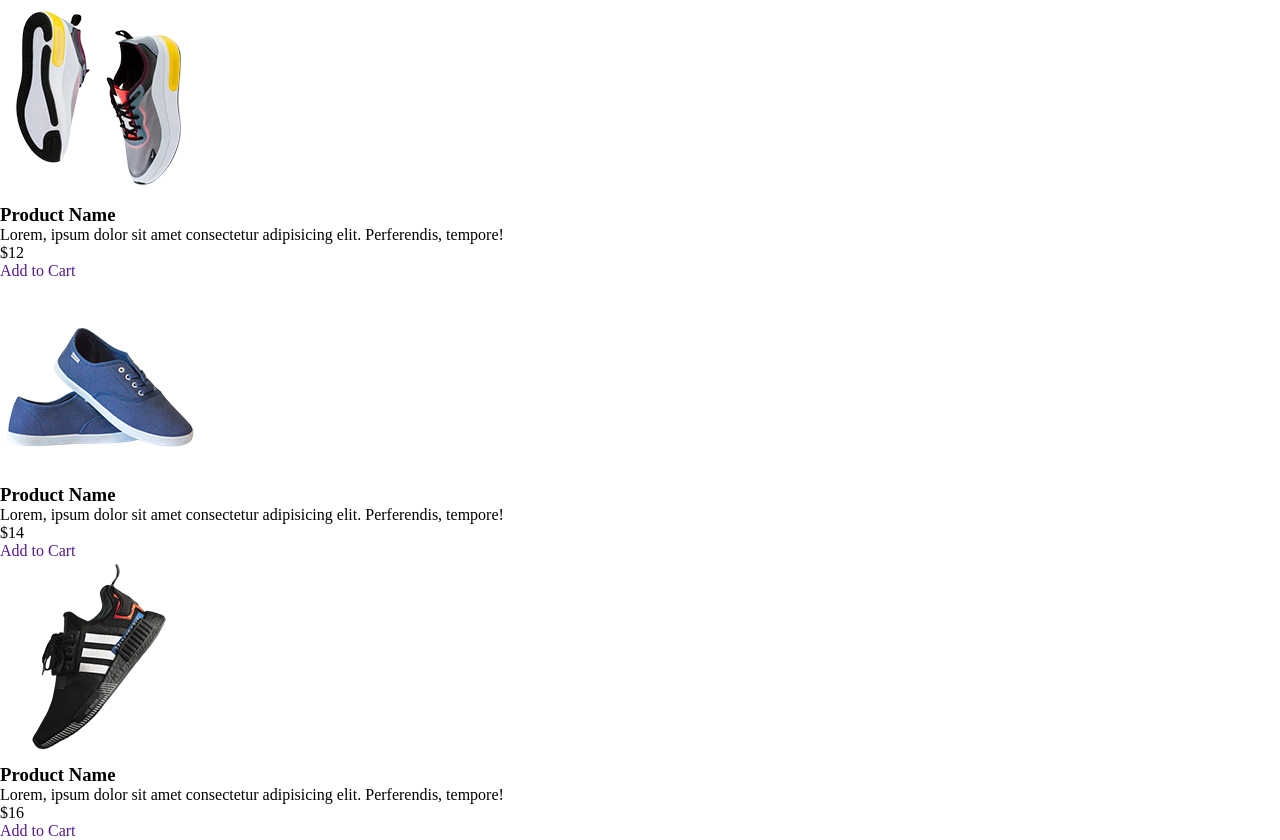
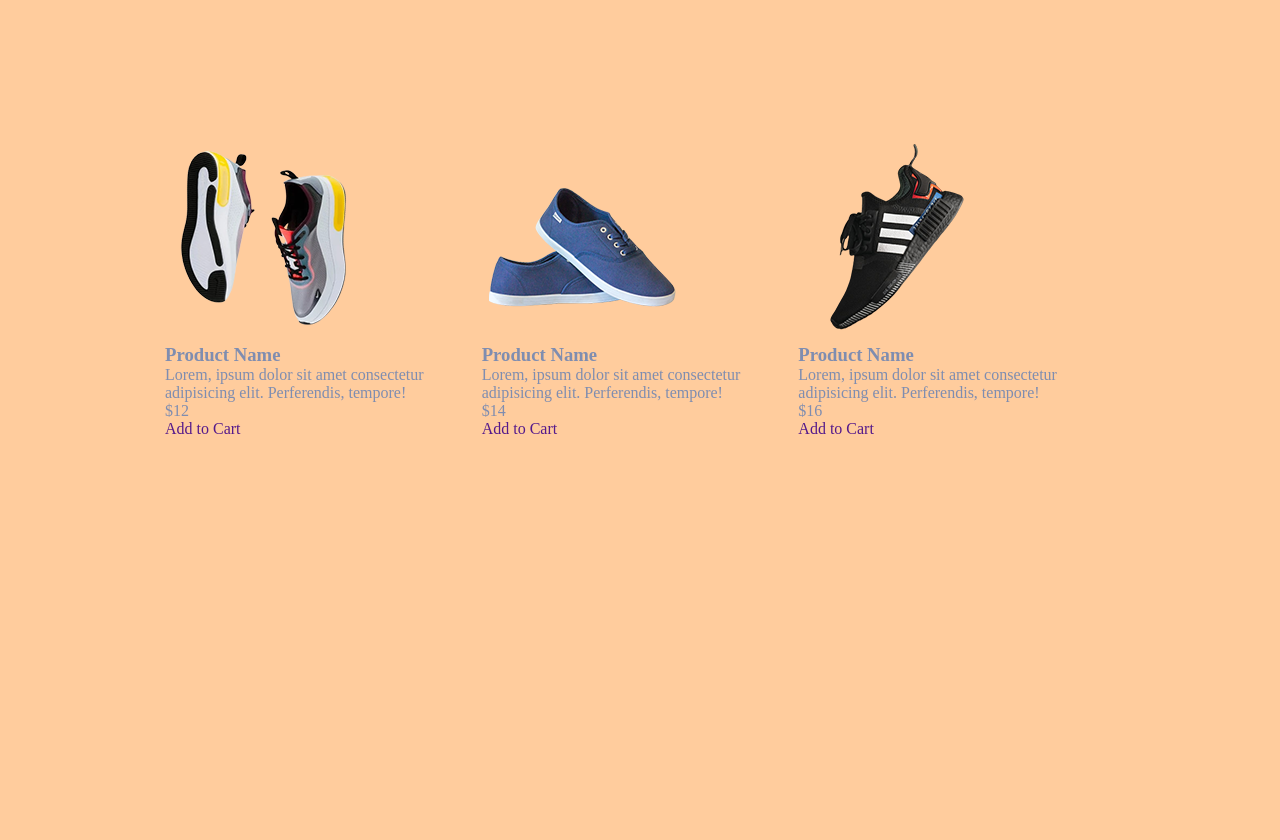
Before and after one commit to webfaisalbd/product-card-responsive-css, a plain HTML site: page index.html in a window 1280 px wide. After the commit the page ends 800 px from the top, so only its background shows below. Drawn offline with Linux system fonts and the light colour scheme.

Commit message:
box display flex

```diff
--- a/style.css
+++ b/style.css
@@ -3,4 +3,22 @@
     padding: 0;
     text-decoration: none;
     list-style: none;
+    box-sizing: border-box;
+
 }
+
+body {
+    background: #ffcc9d;
+    color: #7f8db0;
+}
+
+.wrapper {
+    width: 100%;
+    height: 100%;
+}
+
+.box {
+    display: flex;
+    width: 950px;
+    margin: 140px auto;
+}
```
